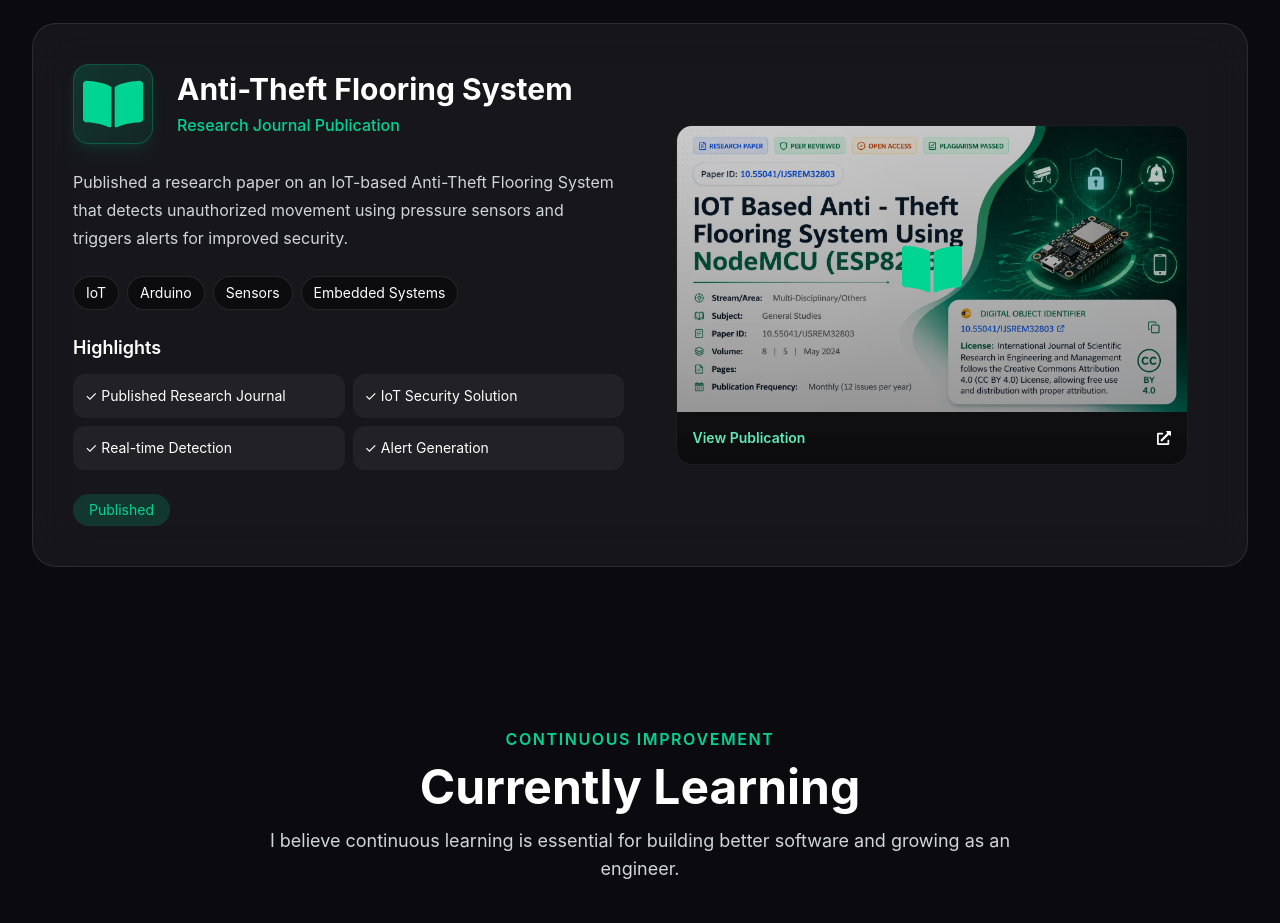
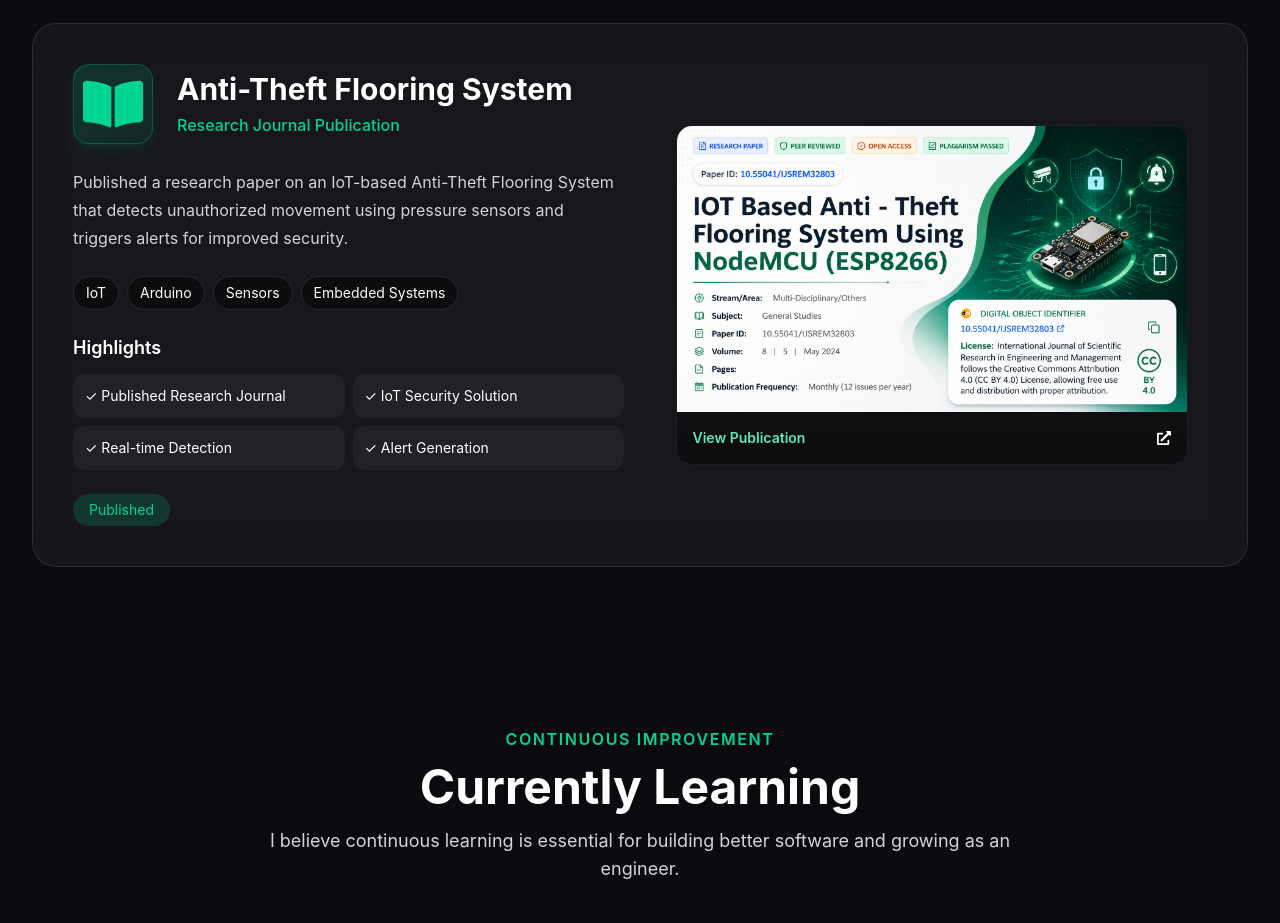
Before and after one commit to Gaya3inGithub/Porfolio_Development, a React (Vite) app: page / in a window 1280 px wide. Shown: the part 7060-7983 px from the top of the page. Built offline with nearby package versions, Linux system fonts and the light colour scheme.

Commit message:
removed icon publication preview

```diff
--- a/src/components/sections/Publication.tsx
+++ b/src/components/sections/Publication.tsx
@@ -102,9 +102,6 @@ function Publication() {
                       }}
                     />
                   ) : null}
-                  <div className="absolute inset-0 flex items-center justify-center bg-gradient-to-b from-black/20 to-black/40 pointer-events-none">
-                    <FaBookOpen className="text-5xl sm:text-6xl text-emerald-400" />
-                  </div>
                 </div>
               </div>
 
```
